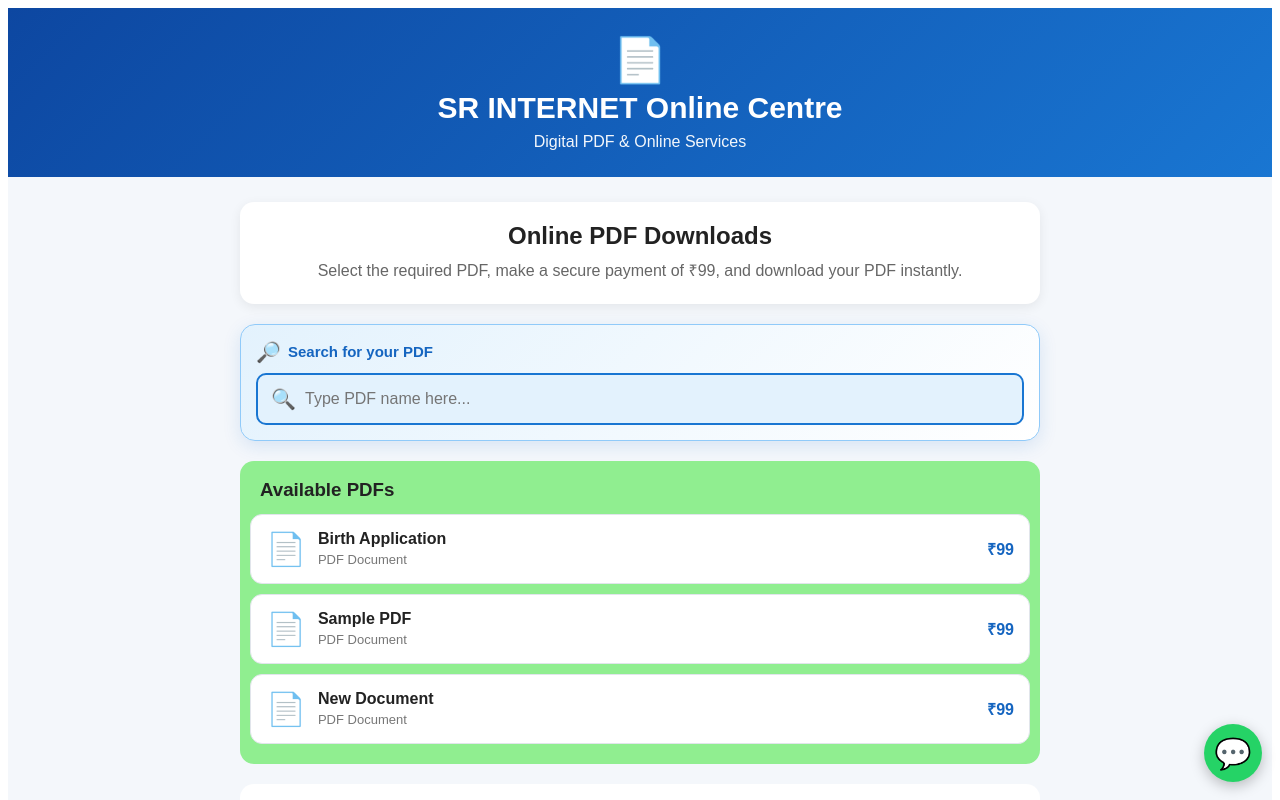
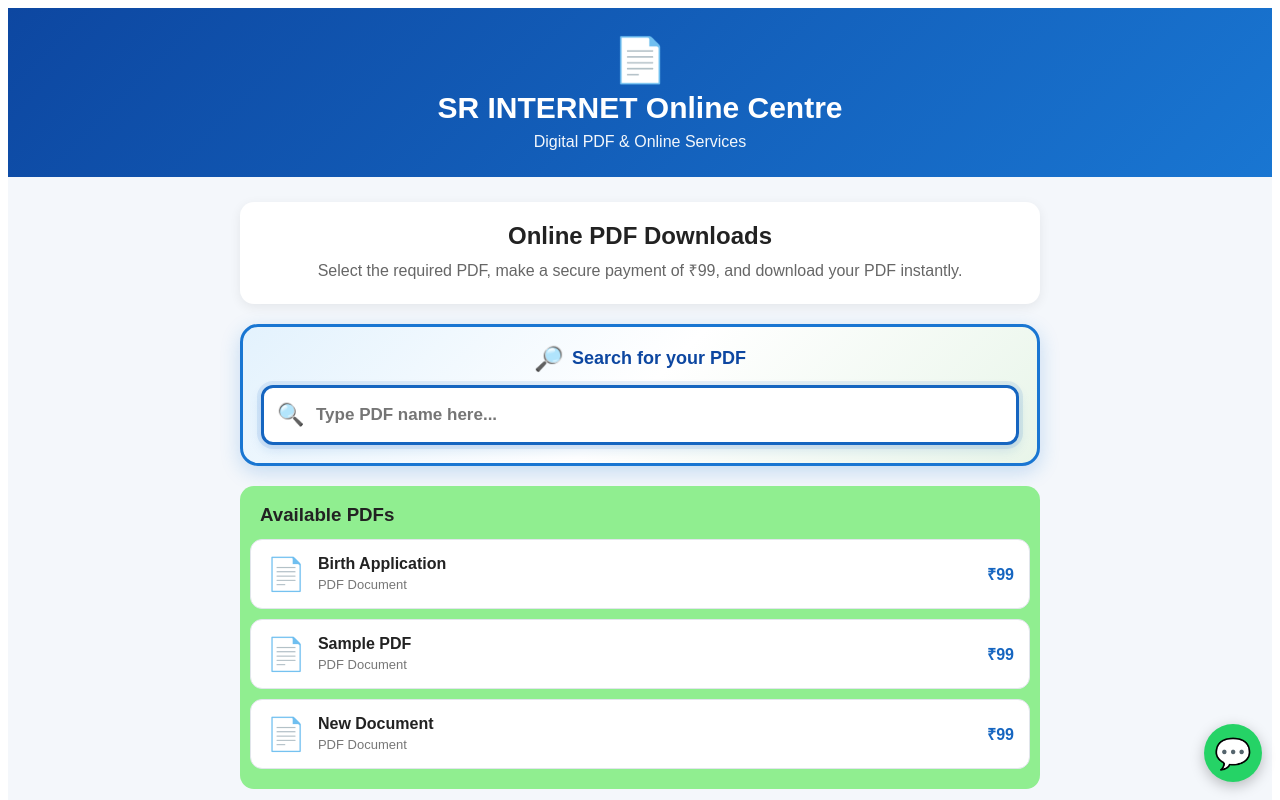
Before and after one commit to SrePrintOnlinework/Sr_ePrint-Online, a Next.js app: page / in a window 1280 px wide. Shown: the top 800 px of the page. Built offline with nearby package versions, Linux system fonts and the light colour scheme.

Commit message:
Refactor Razorpay integration and improve UI styles

```diff
--- a/app/page.js
+++ b/app/page.js
@@ -97,9 +97,7 @@ export default function Home() {
     setPdfUrl('');
 
     try {
-      // --------------------------------
       // LOAD RAZORPAY
-      // --------------------------------
 
       const razorpayLoaded =
         await loadRazorpayScript();
@@ -110,9 +108,7 @@ export default function Home() {
         );
       }
 
-      // --------------------------------
       // CREATE ORDER
-      // --------------------------------
 
       const orderRes = await fetch(
         '/create-order',
@@ -157,9 +153,7 @@ export default function Home() {
         );
       }
 
-      // --------------------------------
       // RAZORPAY KEY
-      // --------------------------------
 
       const razorpayKey =
         process.env.NEXT_PUBLIC_RAZORPAY_KEY_ID;
@@ -170,9 +164,7 @@ export default function Home() {
         );
       }
 
-      // --------------------------------
       // RAZORPAY OPTIONS
-      // --------------------------------
 
       const options = {
         key: razorpayKey,
@@ -202,9 +194,7 @@ export default function Home() {
           color: '#1565c0',
         },
 
-        // --------------------------------
         // PAYMENT SUCCESS
-        // --------------------------------
 
         handler: async function (response) {
           try {
@@ -212,9 +202,7 @@ export default function Home() {
               return;
             }
 
-            // --------------------------------
             // VERIFY PAYMENT
-            // --------------------------------
 
             const verifyRes =
               await fetch(
@@ -243,18 +231,14 @@ export default function Home() {
                 }
               );
 
-            // --------------------------------
             // READ RESPONSE
-            // --------------------------------
 
             const contentType =
               verifyRes.headers.get(
                 'content-type'
               ) || '';
 
-            // --------------------------------
             // JSON RESPONSE
-            // --------------------------------
 
             if (
               contentType.includes(
@@ -271,7 +255,6 @@ export default function Home() {
                 );
               }
 
-              // If backend returns a PDF URL
               if (data?.pdfUrl) {
                 const fileUrl =
                   data.pdfUrl.startsWith('http')
@@ -317,9 +300,7 @@ export default function Home() {
               );
             }
 
-            // --------------------------------
             // PDF/BLOB RESPONSE
-            // --------------------------------
 
             if (!verifyRes.ok) {
               throw new Error(
@@ -339,9 +320,7 @@ export default function Home() {
               );
             }
 
-            // --------------------------------
             // CHECK PDF
-            // --------------------------------
 
             const pdfBlob =
               new Blob(
@@ -358,9 +337,7 @@ export default function Home() {
 
             setPdfUrl(url);
 
-            // --------------------------------
             // FILE NAME
-            // --------------------------------
 
             const originalName =
               selectedPdf.file ||
@@ -380,18 +357,14 @@ export default function Home() {
             const uniqueFileName =
               `${baseName}-payment-${response.razorpay_payment_id}.pdf`;
 
-            // --------------------------------
             // DOWNLOAD
-            // --------------------------------
 
             downloadPdf(
               url,
               uniqueFileName
             );
 
-            // --------------------------------
             // SUCCESS
-            // --------------------------------
 
             setSuccessMessage(
               '✅ Payment Successful! Your PDF download has started.'
@@ -417,9 +390,7 @@ export default function Home() {
           }
         },
 
-        // --------------------------------
         // PAYMENT WINDOW CLOSED
-        // --------------------------------
 
         modal: {
           ondismiss: function () {
@@ -430,16 +401,12 @@ export default function Home() {
         },
       };
 
-      // --------------------------------
       // OPEN RAZORPAY
-      // --------------------------------
 
       const razorpay =
         new window.Razorpay(options);
 
-      // --------------------------------
       // PAYMENT FAILED
-      // --------------------------------
 
       razorpay.on(
         'payment.failed',
@@ -646,36 +613,41 @@ export default function Home() {
           </p>
         </div>
 
-        {/* SEARCH */}
+        {/* ====================================
+            HIGHLIGHTED SEARCH BOX
+        ==================================== */}
 
         <div
           style={{
             background:
-              'linear-gradient(135deg, #e3f2fd, #ffffff)',
+              'linear-gradient(135deg, #e3f2fd 0%, #ffffff 50%, #e8f5e9 100%)',
             border:
-              '1px solid #90caf9',
-            borderRadius: '15px',
-            padding: '15px',
+              '3px solid #1976d2',
+            borderRadius: '18px',
+            padding: '18px',
             marginBottom: '20px',
             boxShadow:
-              '0 5px 18px rgba(21,101,192,0.13)',
+              '0 6px 20px rgba(25,118,210,0.22)',
           }}
         >
+
+          {/* SEARCH TITLE */}
 
           <div
             style={{
               display: 'flex',
               alignItems: 'center',
-              gap: '7px',
+              justifyContent: 'center',
+              gap: '8px',
+              color: '#0d47a1',
+              marginBottom: '12px',
+              fontSize: '18px',
               fontWeight: 'bold',
-              color: '#1565c0',
-              marginBottom: '9px',
-              fontSize: '15px',
             }}
           >
             <span
               style={{
-                fontSize: '20px',
+                fontSize: '24px',
               }}
             >
               🔎
@@ -686,6 +658,8 @@ export default function Home() {
             </span>
           </div>
 
+          {/* SEARCH INPUT */}
+
           <div
             style={{
               position: 'relative',
@@ -695,12 +669,13 @@ export default function Home() {
             <span
               style={{
                 position: 'absolute',
-                left: '15px',
+                left: '16px',
                 top: '50%',
                 transform:
                   'translateY(-50%)',
-                fontSize: '20px',
+                fontSize: '22px',
                 pointerEvents: 'none',
+                zIndex: 2,
               }}
             >
               🔍
@@ -717,30 +692,52 @@ export default function Home() {
                 width: '100%',
                 boxSizing: 'border-box',
                 padding:
-                  '15px 15px 15px 47px',
-                fontSize: '16px',
-                fontWeight: '500',
+                  '17px 18px 17px 52px',
+                fontSize: '17px',
+                fontWeight: '600',
                 border:
-                  '2px solid #1976d2',
-                borderRadius: '10px',
+                  '3px solid #1565c0',
+                borderRadius: '12px',
                 outline: 'none',
-                background: '#e3f2fd',
+                background: '#ffffff',
                 color: '#222',
+                boxShadow:
+                  '0 0 0 4px rgba(21,101,192,0.10), 0 5px 12px rgba(21,101,192,0.15)',
+              }}
+              onFocus={(e) => {
+                e.target.style.border =
+                  '3px solid #0d47a1';
+
+                e.target.style.boxShadow =
+                  '0 0 0 5px rgba(25,118,210,0.18), 0 6px 15px rgba(21,101,192,0.20)';
+              }}
+              onBlur={(e) => {
+                e.target.style.border =
+                  '3px solid #1565c0';
+
+                e.target.style.boxShadow =
+                  '0 0 0 4px rgba(21,101,192,0.10), 0 5px 12px rgba(21,101,192,0.15)';
               }}
             />
 
           </div>
 
+          {/* SEARCH RESULT COUNT */}
+
           {search && (
             <div
               style={{
-                marginTop: '7px',
-                fontSize: '13px',
-                color: '#666',
+                marginTop: '10px',
+                textAlign: 'center',
+                fontSize: '14px',
+                fontWeight: 'bold',
+                color: '#1565c0',
+                background: '#e3f2fd',
+                padding: '7px',
+                borderRadius: '8px',
               }}
             >
-              {filteredPdfs.length}{' '}
-              PDF
+              {filteredPdfs.length} PDF
               {filteredPdfs.length !== 1
                 ? 's'
                 : ''}{' '}
@@ -1286,18 +1283,34 @@ export default function Home() {
             please contact us.
           </p>
 
-          <p style={{ margin: '6px 0', color: '#555' }}>
+          <p
+            style={{
+              margin: '6px 0',
+              color: '#555',
+            }}
+          >
             <strong>Business Name:</strong>{' '}
             SR E-Print Online
           </p>
 
-          <p style={{ margin: '6px 0', color: '#555' }}>
+          <p
+            style={{
+              margin: '6px 0',
+              color: '#555',
+            }}
+          >
             <strong>Contact Person:</strong>{' '}
             Gs Raju
           </p>
 
-          <p style={{ margin: '6px 0', color: '#555' }}>
+          <p
+            style={{
+              margin: '6px 0',
+              color: '#555',
+            }}
+          >
             <strong>Email:</strong>{' '}
+
             <a
               href="mailto:sronline99890@gmail.com"
               style={{
@@ -1309,8 +1322,14 @@ export default function Home() {
             </a>
           </p>
 
-          <p style={{ margin: '6px 0', color: '#555' }}>
+          <p
+            style={{
+              margin: '6px 0',
+              color: '#555',
+            }}
+          >
             <strong>Phone / WhatsApp:</strong>{' '}
+
             <a
               href="tel:+919989057683"
               style={{
@@ -1322,7 +1341,12 @@ export default function Home() {
             </a>
           </p>
 
-          <p style={{ margin: '6px 0', color: '#555' }}>
+          <p
+            style={{
+              margin: '6px 0',
+              color: '#555',
+            }}
+          >
             <strong>Business Hours:</strong>{' '}
             Monday to Saturday, 9:00 AM to 6:00 PM
           </p>
```
